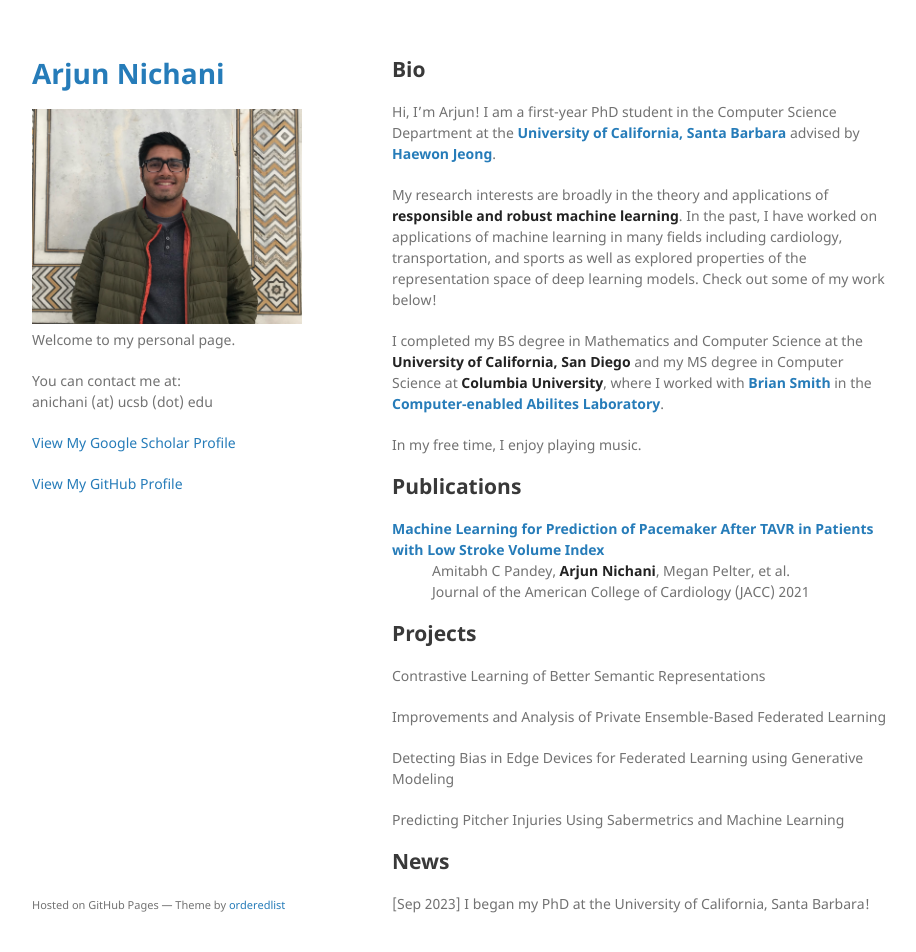
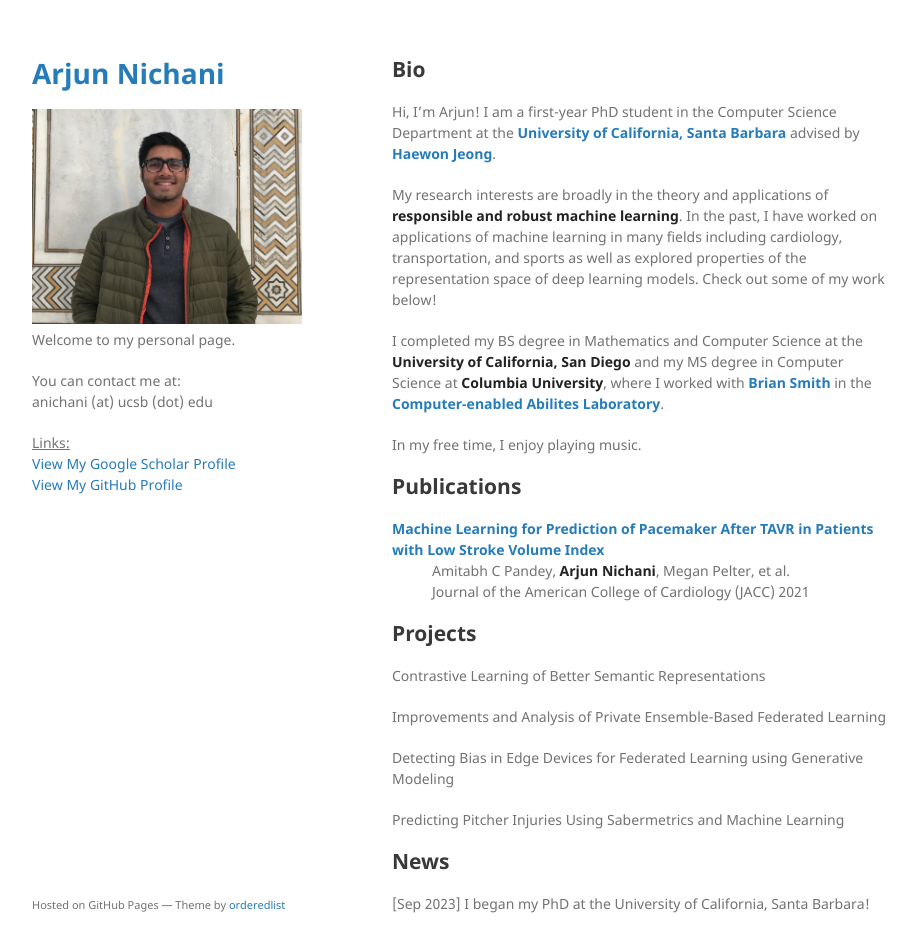
Before and after one commit to arjnich/arjnich.github.io, a Jekyll site: the page built from index.md, in a window 1280 px wide and 984 px high. Shown: the top 952 px of the window, without its empty margins (178-1094 px from the left). Built offline with Jekyll 4.4.1, drawn with Linux system fonts in a browser that asks for light colours; our own code applies the rules of GitHub Pages for plain Markdown files.

Commit message:
Updating the Links portion

```diff
--- a/_layouts/default.html
+++ b/_layouts/default.html
@@ -24,7 +24,8 @@
         <p>{{ site.description | default: site.github.project_tagline }}</p>
         <p style="margin-bottom:0;" class="view">You can contact me at:</p>
         <p class="view">anichani (at) ucsb (dot) edu</p>
-        <p class="view"><a href="https://scholar.google.com/citations?user=SUaXixEAAAAJ&hl=en&oi=sra">View My Google Scholar Profile</a></p>
+        <p style="margin-bottom:0;" class="view"><u>Links:</u></p>
+        <p style="margin-bottom:0;" class="view"><a href="https://scholar.google.com/citations?user=SUaXixEAAAAJ&hl=en&oi=sra">View My Google Scholar Profile</a></p>
 
         {% if site.github.is_project_page %}
         <p class="view"><a href="{{ site.github.repository_url }}">View the Project on GitHub <small>{{ site.github.repository_nwo }}</small></a></p>
```
